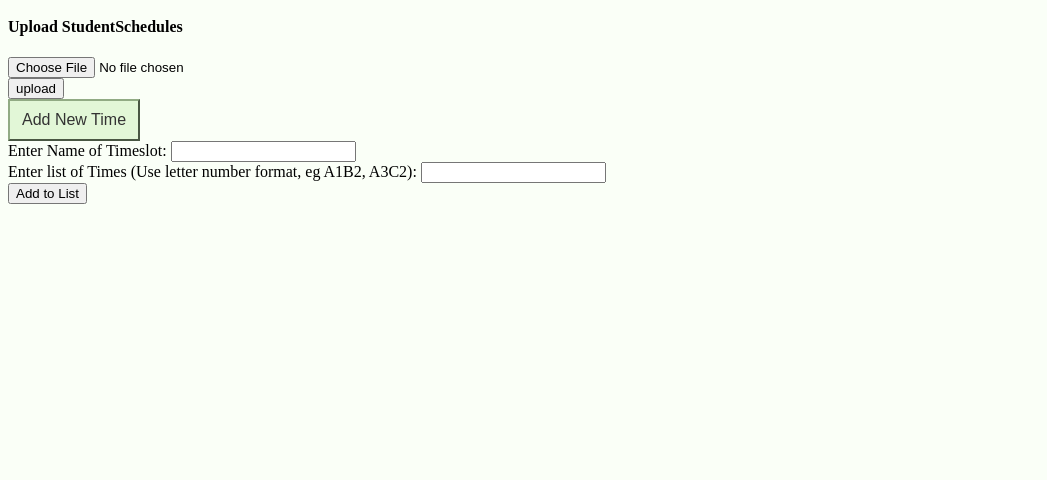
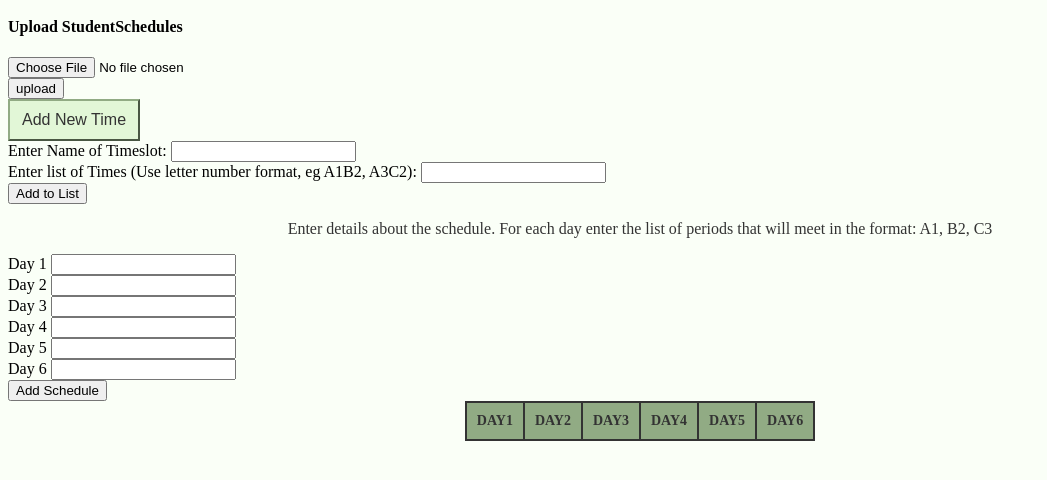
Before and after one commit to dapike13/Capstone, a Node server app: page / in a window 1280 px wide. Shown: the part 265-745 px from the top of the page, without its empty margins (0-1047 px from the left). Run offline with Node 20, Linux system fonts and the light colour scheme; lists and menus that the app fills with data are empty; some libraries are stand-ins or nearby versions.

Commit message:
Enter schedule and display schedule

```diff
--- a/app.js
+++ b/app.js
@@ -46,6 +46,7 @@ var x = 0;
 var start = 0
 
 var timeSlotMap = new Map();
+var scheduleGrid = new Map();
 
 const client = new Client({
   user: 'daniellebodine',
@@ -109,7 +110,7 @@ app.post("/users/login", passport.authenticate('local', {
 }))
 
 app.get("/index", (req, res) =>{
-  res.render("index", {'err': []})
+  res.render("index", {'err': [], 'gridlist': []})
 })
 
 app.get('/users/logout', (req, res) => {
@@ -122,7 +123,7 @@ app.get('/users/logout', (req, res) => {
 
 function checkAuthenticated(req, res, next){
   if(req.isAuthenticated()){
-    return res.redirect("/index", {'err': []})
+    return res.redirect("/index", {'err': [], 'gridlist': []})
   }
   next();
 }
@@ -141,14 +142,78 @@ app.post('/times', (req, res) => {
   if(timeSlotMap.has(timeSlotName)){
     errors.push({message: "Name already taken"})
   }
-  const timesList = timeSlots.split(',')
-  console.log(timesList.length)
-  console.log(timesList[0])
+  else{
+    var returned = checkTimes(timeSlots)
+
+    if(returned.worked)
+    {
+      timeSlotMap.set(timeSlotName, returned.list)
+    }
+    else{
+      for(var i =0; i < returnedList.length;i++){
+        errors.push(returnedlist[i])
+      }
+    }
+  }
+  res.render("index", {'err': errors, 'gridlist': []})
+  console.log(timeSlotMap)
+})
+
+app.post('/addSchedule', (req, res) => {
+  let {day1, day2, day3, day4, day5, day6} = req.body
+  var days = {day1, day2, day3, day4, day5, day6}
+  console.log(days)
+  var maxLength = 0
+  var errors = []
+  var j =1
+  for(const d in days)
+  {
+    console.log(days[d])
+    var returned = checkTimes(days[d])
+    if(returned.worked)
+    {
+      console.log(returned.list)
+      scheduleGrid.set(j, returned.list)
+      if(returned.list.length > maxLength){maxLength = returned.list.length}
+
+    }
+    else{
+      for(var i =0; i < returned.list.length;i++){
+        errors.push(returned.list[i])
+      }
+    }
+    j++
+  }
+  console.log(errors)
+  console.log(scheduleGrid)
+  var grid = []
+  for(var j =0; j< maxLength; j++){
+    grid.push([])
+  }
+  scheduleGrid.forEach((value, key) =>{
+    for(var j=0; j < maxLength; j++){
+      console.log(value[j])
+      if(j< value.length){
+        grid[j].push(value[j])
+      }
+      else{
+        grid[j].push(" ")
+      }
+    }
+  })
+  console.log(grid)
+  res.render("index", {'err': errors, 'gridlist': grid})
+  //Display Grid
+  //Each time submit again, overwrites previous
+})
+
+function checkTimes(inputStr){
+  var errors = []
   var endLoop = false
-  var count =0;
+  const timesList = inputStr.split(",")
   for(var i =0; i<timesList.length && !endLoop;i++){
     timesList[i]=timesList[i].trim()
-    if(timesList[i].length % 2 == 1){
+    if(timesList[i].length % 2 ==1){
       errors.push({message: "Enter time in correct format"})
       break
     }
@@ -156,7 +221,6 @@ app.post('/times', (req, res) => {
     for(var j=0; j<timesList[i].length-1;j+=2){
       const pattern = /[a-z][0-9]/i
       var check = pattern.test(timesList[i].substring(j, j+2))
-
       if(!check){
         console.log("Incorrect: " + timesList[i].substring(j, j+2))
         errors.push({message: "Enter time in correct format"})
@@ -165,21 +229,20 @@ app.post('/times', (req, res) => {
       }
       else{
         console.log("Correct: " +timesList[i].substring(j, j+2))
-        countInString++
       }
     }
-    if(countInString == timesList[i].length/2){count++}
   }
-  if(count == timesList.length){
-    timeSlotMap.set(timeSlotName, timesList)
-  }
-  res.render("index", {'err': errors})
-  console.log(timeSlotMap)
-})
-
-
-
-
+  if(errors.length > 0){
+    return {
+      worked: false,
+      list: errors}
+    }
+    else{
+      return {
+        worked: true,
+        list: timesList}
+      }
+}
 
 //Update time of section in database
 app.post('/jsondata', (req, res) => {
@@ -525,7 +588,7 @@ app.get('/scheduler', (req, res) =>{
 
 //checkNotAuthenticated
 app.get('/', (req, res) => {
-  res.render('index', {'err': []})
+  res.render('index', {'err': [], 'gridlist': []})
   })
 
 app.listen(port, () => {
--- a/views/index.pug
+++ b/views/index.pug
@@ -75,3 +75,51 @@ html
 				each val in err
 					li= val.message
 		</div>
+
+		<div class="schedule">
+			<p>Enter details about the schedule. For each day enter the list of periods that will meet in the format: A1, B2, C3</p>
+			<form id = 'addSchedule' action ='/addSchedule' method = 'POST'>
+				<div>
+					<label for="schedEntry"> Day 1 </label>
+					<input type = "text" id = "day1" name ='day1'>
+				</div>
+				<div>
+					<label for="schedEntry"> Day 2 </label>
+					<input type = "text" id = "day2" name ='day2'>
+				</div>
+				<div>
+					<label for="schedEntry"> Day 3 </label>
+					<input type = "text" id = "day3" name ='day3'>
+				</div>
+				<div>
+					<label for="schedEntry"> Day 4 </label>
+					<input type = "text" id = "day4" name ='day4'>
+				</div>
+				<div>
+					<label for="schedEntry"> Day 5 </label>
+					<input type = "text" id = "day5" name ='day5'>
+				</div>
+				<div>
+					<label for="schedEntry"> Day 6 </label>
+					<input type = "text" id = "day6" name ='day6'>
+				</div>
+				<div>
+					<input type ="submit" value = "Add Schedule"/>
+				</div>
+
+			</form>
+		</div>
+		<div class="displayGrid">
+			table
+				tr
+					th= 'DAY1'
+					th= 'DAY2'
+					th= 'DAY3'
+					th= 'DAY4'
+					th= 'DAY5'
+					th= 'DAY6'
+				for g in gridlist
+					tr
+						for k in g
+							td= k
+		</div>
```
